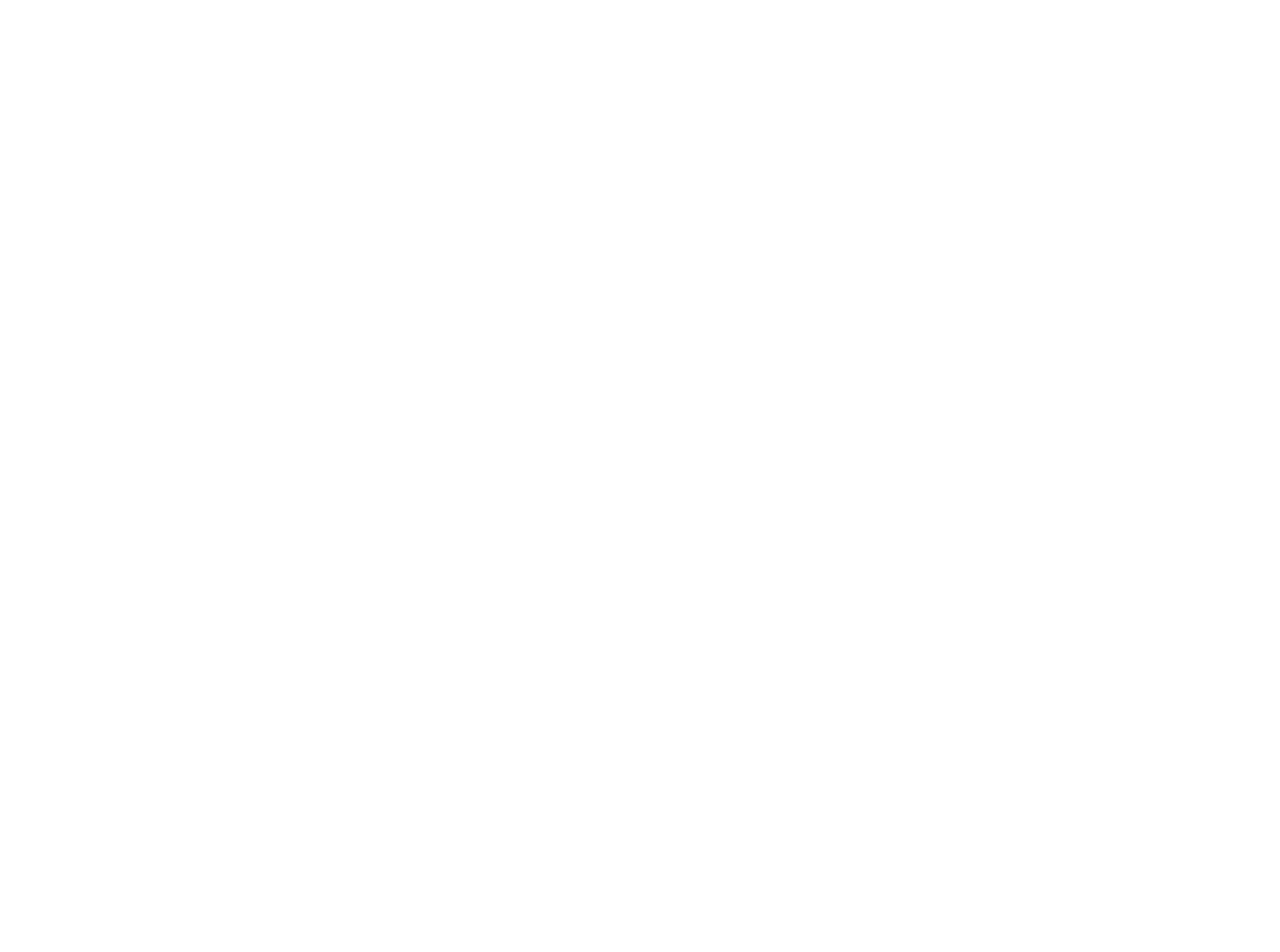
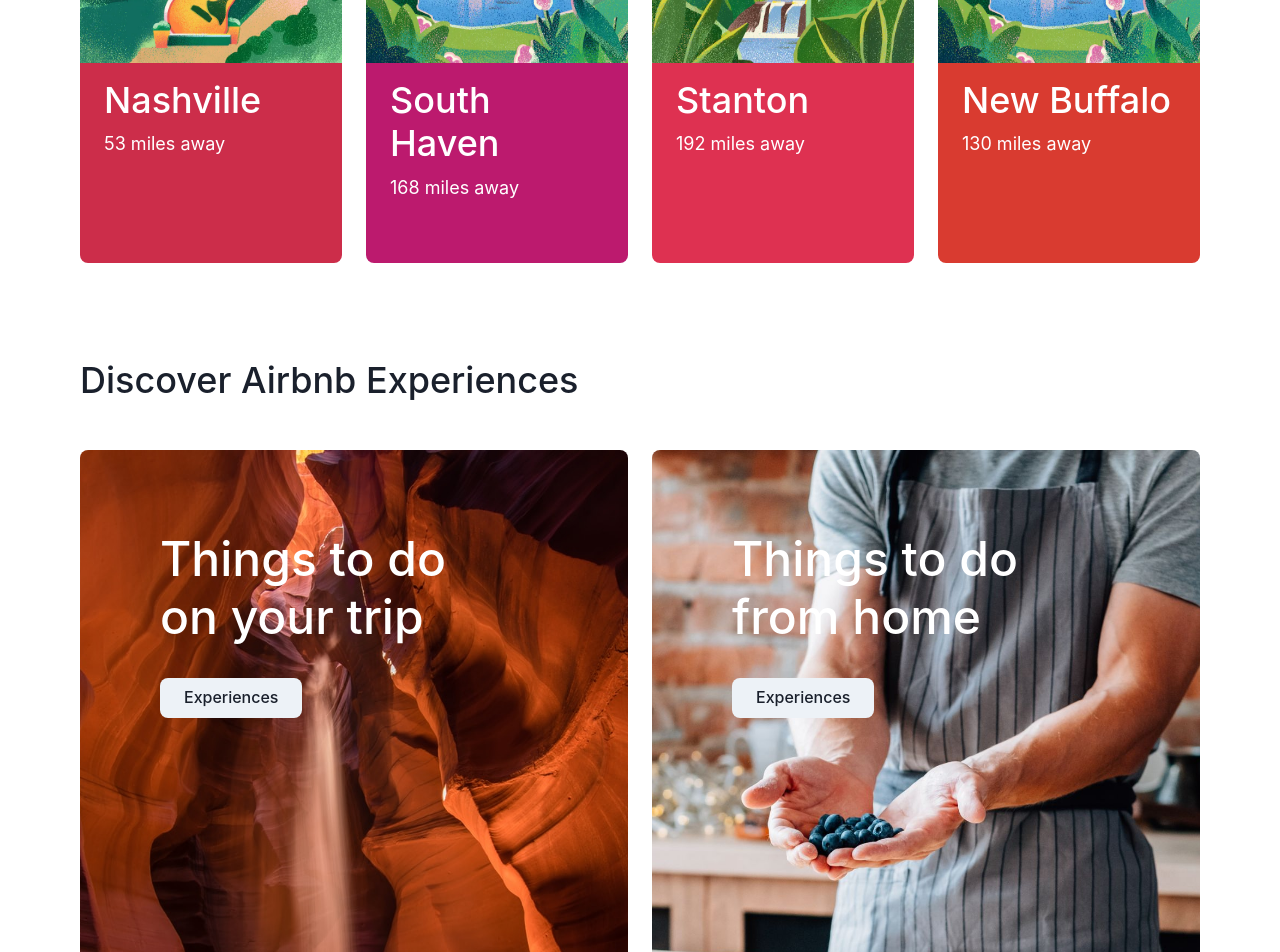
Before and after one commit to younusshamim/airbnb, a React (Vite) app: page / in a window 1280 px wide. Shown: the part 1220-2172 px from the top of the page. Before the commit the page ends 896 px from the top, so only its background shows below. Built offline with nearby package versions, Linux system fonts and the light colour scheme.

Commit message:
design home page inspiration & discover section

```diff
--- /dev/null
+++ b/src/components/PrimaryButton.jsx
@@ -0,0 +1,19 @@
+import { Button } from "@chakra-ui/react";
+import React from "react";
+
+const PrimaryButton = ({ children, ...rest }) => {
+  return (
+    <Button
+      p="16px 24px"
+      borderRadius="8px"
+      w="fit-content"
+      _active={{ opacity: 0.8 }}
+      fontWeight="500"
+      {...rest}
+    >
+      {children}
+    </Button>
+  );
+};
+
+export default PrimaryButton;
--- /dev/null
+++ b/src/pages/home/Discover/Discover.jsx
@@ -0,0 +1,48 @@
+import { Grid, Heading, Image, Stack, Text } from "@chakra-ui/react";
+import discover1 from "../../../assets/discover1.jpg";
+import discover2 from "../../../assets/discover2.jpg";
+import PrimaryButton from "../../../components/PrimaryButton";
+
+const Discover = () => {
+  return (
+    <Stack px="80px" gap="48px">
+      <Heading fontSize="36px" fontWeight="500">
+        Discover Airbnb Experiences
+      </Heading>
+
+      <Grid templateColumns="repeat(2, 1fr)" gap={"24px"}>
+        <Stack
+          backgroundImage={`url(${discover1})`}
+          backgroundSize="cover"
+          backgroundPosition="center"
+          backgroundRepeat="no-repeat"
+          minH="628px"
+          borderRadius="8px"
+          p="80px"
+        >
+          <Heading color="#fff" fontSize="48px" fontWeight="500" mb="24px">
+            Things to do <br /> on your trip
+          </Heading>
+          <PrimaryButton>Experiences</PrimaryButton>
+        </Stack>
+
+        <Stack
+          backgroundImage={`url(${discover2})`}
+          backgroundSize="cover"
+          backgroundPosition="center"
+          backgroundRepeat="no-repeat"
+          minH="628px"
+          borderRadius="8px"
+          p="80px"
+        >
+          <Heading color="#fff" fontSize="48px" fontWeight="500" mb="24px">
+            Things to do <br /> from home
+          </Heading>
+          <PrimaryButton>Experiences</PrimaryButton>
+        </Stack>
+      </Grid>
+    </Stack>
+  );
+};
+
+export default Discover;
--- a/src/pages/home/HeroSection/HeroSection.jsx
+++ b/src/pages/home/HeroSection/HeroSection.jsx
@@ -7,7 +7,6 @@
       justify="space-between"
       alignItems="center"
       px="80px"
-      bg="#000"
       position="relative"
       pb="96px"
     >
--- a/src/pages/home/Home.jsx
+++ b/src/pages/home/Home.jsx
@@ -2,13 +2,20 @@
 import Navbar from "./Navbar/Navbar";
 import SearchBar from "./SearchBar/SearchBar";
 import HeroSection from "./HeroSection/HeroSection";
+import Inspiration from "./Inspiration/Inspiration";
+import Discover from "./Discover/Discover";
 
 const Home = () => {
   return (
-    <Stack gap="0">
-      <Navbar />
-      <SearchBar />
-      <HeroSection />
+    <Stack gap="96px">
+      <Stack gap="0" bg="#000">
+        <Navbar />
+        <SearchBar />
+        <HeroSection />
+      </Stack>
+
+      <Inspiration />
+      <Discover />
     </Stack>
   );
 };
--- /dev/null
+++ b/src/pages/home/Inspiration/Card.jsx
@@ -0,0 +1,25 @@
+import { Heading, Image, Stack, Text } from "@chakra-ui/react";
+import React from "react";
+
+const Card = ({ img, title, subTitle, bgColor }) => {
+  return (
+    <Stack color="#fff" gap="0">
+      <Image src={img} alt="" h="200px" borderRadius="8px 8px 0px 0px" />
+
+      <Stack
+        bg={bgColor}
+        gap="8px"
+        h="200px"
+        p="16px 24px"
+        borderRadius="0px 0px 8px 8px"
+      >
+        <Heading fontSize="36px" fontWeight="500">
+          {title}
+        </Heading>
+        <Text fontSize="18px">{subTitle}</Text>
+      </Stack>
+    </Stack>
+  );
+};
+
+export default Card;
--- /dev/null
+++ b/src/pages/home/Inspiration/Inspiration.jsx
@@ -0,0 +1,45 @@
+import { Grid, Heading, Image, Stack, Text } from "@chakra-ui/react";
+import Nashville from "../../../assets/Nashville.png";
+import SouthHaven from "../../../assets/SouthHaven.png";
+import Stanton from "../../../assets/Stanton.png";
+import NewBuffalo from "../../../assets/NewBuffalo.png";
+import Card from "./Card";
+
+const Inspiration = () => {
+  return (
+    <Stack px="80px" gap="48px">
+      <Heading fontSize="36px" fontWeight="500">
+        Inspiration Inspiration
+      </Heading>
+
+      <Grid templateColumns="repeat(4, 1fr)" gap={"24px"}>
+        <Card
+          img={Nashville}
+          title="Nashville"
+          subTitle="53 miles away"
+          bgColor="#CC2D4A"
+        />
+        <Card
+          img={SouthHaven}
+          title="South Haven"
+          subTitle="168 miles away "
+          bgColor="#BC1A6E "
+        />
+        <Card
+          img={Stanton}
+          title="Stanton"
+          subTitle="192 miles away "
+          bgColor="#DE3151 "
+        />
+        <Card
+          img={NewBuffalo}
+          title="New Buffalo"
+          subTitle="130 miles away "
+          bgColor="#D93B30"
+        />
+      </Grid>
+    </Stack>
+  );
+};
+
+export default Inspiration;
--- a/src/pages/home/SearchBar/SearchBar.jsx
+++ b/src/pages/home/SearchBar/SearchBar.jsx
@@ -5,7 +5,7 @@
 
 const SearchBar = () => {
   return (
-    <Flex justify="center" alignItems="center" px="80px" py="24px" bg="#000">
+    <Flex justify="center" alignItems="center" px="80px" py="24px">
       <HStack
         w="848px"
         h="64px"
--- a/src/pages/home/navbar/Navbar.jsx
+++ b/src/pages/home/navbar/Navbar.jsx
@@ -10,7 +10,6 @@
       alignItems="center"
       px="80px"
       color="#FFF"
-      bg="#000"
       h="48px"
     >
       <Image src={logo} alt="Your Vector" color="blue.500" />
```
